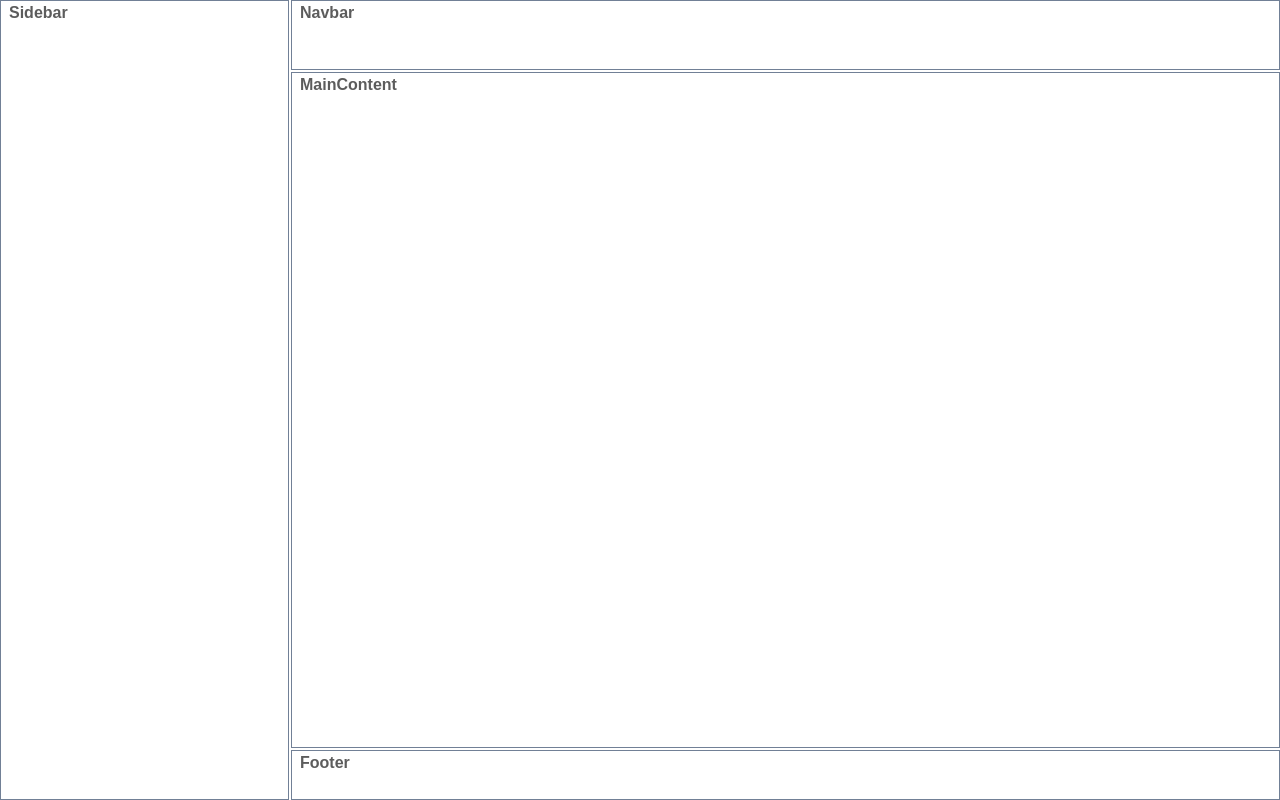
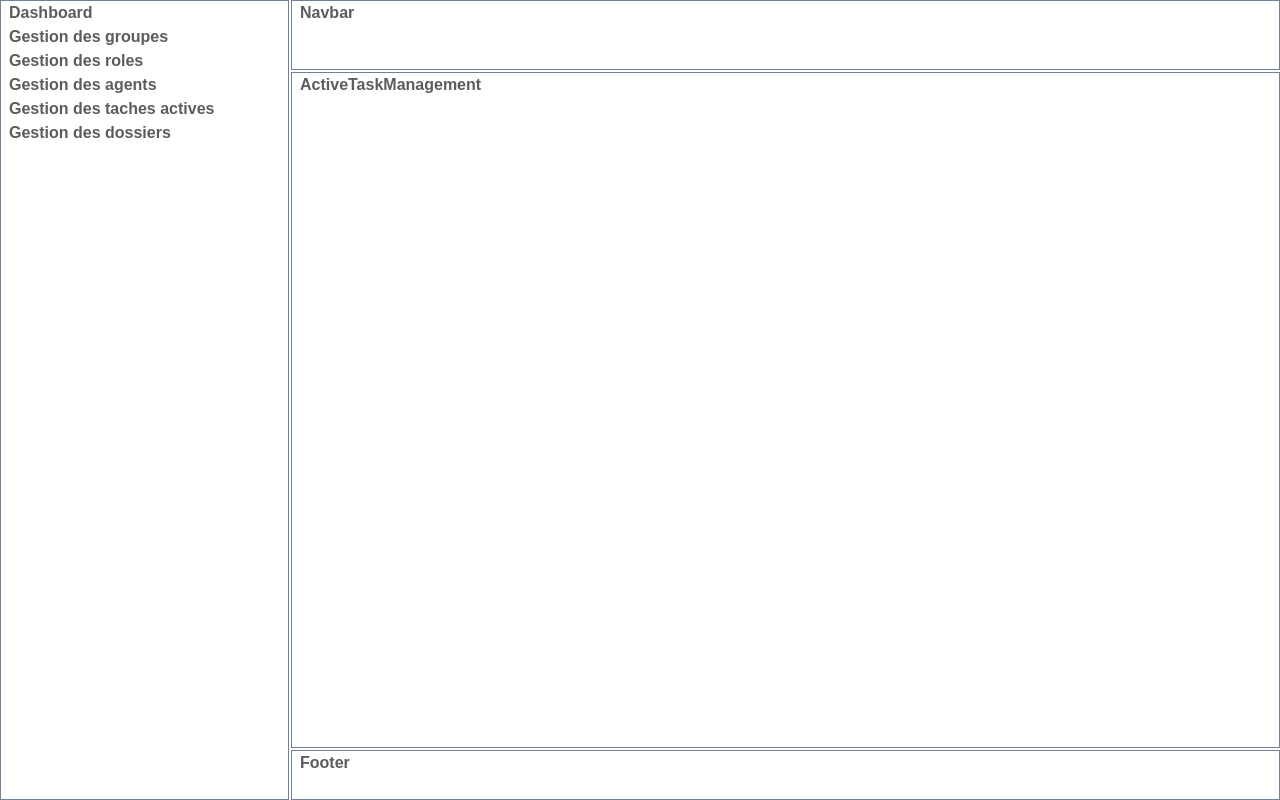
Before and after one commit to AfricaBank/front_end_officiel, a React (Vite) app: page /taches in a window 1280 px wide. Built offline with nearby package versions, Linux system fonts and the light colour scheme.

Commit message:
Création des pages de l'application ainsi que le systeme de routage

```diff
--- a/package.json
+++ b/package.json
@@ -15,7 +15,8 @@
     "@emotion/styled": "^11.11.0",
     "framer-motion": "^11.0.8",
     "react": "^18.2.0",
-    "react-dom": "^18.2.0"
+    "react-dom": "^18.2.0",
+    "react-router-dom": "^6.22.3"
   },
   "devDependencies": {
     "@types/react": "^18.2.56",
--- a/src/App.tsx
+++ b/src/App.tsx
@@ -1,4 +1,5 @@
 import { RootLayout } from "./layout/RootLayout";
+
 const App = () => {
   return (
     <>
--- /dev/null
+++ b/src/Components/SidebarMenu.tsx
@@ -0,0 +1,26 @@
+import { NavLink } from "react-router-dom";
+import { Box } from "@chakra-ui/react";
+export const SidebarMenu = () => {
+  return (
+    <>
+      <Box>
+        <NavLink to="/dashboard">Dashboard</NavLink>
+      </Box>
+      <Box>
+        <NavLink to="/groupes">Gestion des groupes </NavLink>
+      </Box>
+      <Box>
+        <NavLink to="/roles">Gestion des roles </NavLink>
+      </Box>
+      <Box>
+        <NavLink to="/agents">Gestion des agents </NavLink>{" "}
+      </Box>
+      <Box>
+        <NavLink to="/taches">Gestion des taches actives </NavLink>{" "}
+      </Box>
+      <Box>
+        <NavLink to="/dossiers">Gestion des dossiers </NavLink>
+      </Box>
+    </>
+  );
+};
--- a/src/layout/RootLayout.tsx
+++ b/src/layout/RootLayout.tsx
@@ -1,5 +1,6 @@
 import { Grid, GridItem } from "@chakra-ui/react";
-//import { icons } from "../customTheme/iconStyle";
+import { SidebarMenu } from "../Components/SidebarMenu";
+import { Outlet } from "react-router-dom";
 export const RootLayout = () => {
   return (
     <Grid
@@ -17,10 +18,10 @@ export const RootLayout = () => {
         Navbar
       </GridItem>
       <GridItem pl="2" border="1px" borderColor="gray.500" area={"nav"}>
-        Sidebar
+        <SidebarMenu />
       </GridItem>
       <GridItem pl="2" border="1px" borderColor="gray.500" area={"main"}>
-        MainContent
+        <Outlet />
       </GridItem>
       <GridItem pl="2" border="1px" borderColor="gray.500" area={"footer"}>
         Footer
--- a/src/main.tsx
+++ b/src/main.tsx
@@ -1,6 +1,5 @@
 import React from "react";
 import ReactDOM from "react-dom/client";
-import App from "./App.tsx";
 import { ChakraProvider, extendTheme } from "@chakra-ui/react";
 import { fonts } from "./customTheme/policeStyle.ts";
 import {
@@ -10,6 +9,14 @@ import {
 } from "./customTheme/customTypographie.ts";
 import { colors } from "./customTheme/colorTheme.ts";
 import { buttonTheme } from "./customTheme/buttonStyle.ts";
+import { createBrowserRouter, RouterProvider } from "react-router-dom";
+import { GroupManagement } from "./pages/GroupManagement.tsx";
+import { RoleManagement } from "./pages/RoleManagement.tsx";
+import { AgentManagement } from "./pages/AgentManagement.tsx";
+import { ActiveTaskManagement } from "./pages/ActiveTaskManagement.tsx";
+import { BankingAccountManagement } from "./pages/BankingAccountManagement.tsx";
+import App from "./App.tsx";
+import { Dashboard } from "./pages/Dashboard.tsx";
 
 const theme = extendTheme({
   fonts,
@@ -22,10 +29,43 @@ const theme = extendTheme({
   },
 });
 
+const router = createBrowserRouter([
+  {
+    path: "/",
+    element: <App />,
+    children: [
+      {
+        path: "dashboard",
+        element: <Dashboard />,
+      },
+      {
+        path: "groupes",
+        element: <GroupManagement />,
+      },
+      {
+        path: "roles",
+        element: <RoleManagement />,
+      },
+      {
+        path: "agents",
+        element: <AgentManagement />,
+      },
+      {
+        path: "taches",
+        element: <ActiveTaskManagement />,
+      },
+      {
+        path: "dossiers",
+        element: <BankingAccountManagement />,
+      },
+    ],
+  },
+]);
+
 ReactDOM.createRoot(document.getElementById("root")!).render(
   <React.StrictMode>
     <ChakraProvider theme={theme}>
-      <App />
+      <RouterProvider router={router} />
     </ChakraProvider>
   </React.StrictMode>
 );
--- /dev/null
+++ b/src/pages/ActiveTaskManagement.tsx
@@ -0,0 +1,3 @@
+export const ActiveTaskManagement = () => {
+  return <div>ActiveTaskManagement</div>;
+};
--- /dev/null
+++ b/src/pages/AgentManagement.tsx
@@ -0,0 +1,3 @@
+export const AgentManagement = () => {
+  return <div>AgentManagement</div>;
+};
--- /dev/null
+++ b/src/pages/BankingAccountManagement.tsx
@@ -0,0 +1,3 @@
+export const BankingAccountManagement = () => {
+  return <div>BankingAccountManagement</div>;
+};
--- /dev/null
+++ b/src/pages/Dashboard.tsx
@@ -0,0 +1,3 @@
+export const Dashboard = () => {
+  return <div>Dashboard</div>;
+};
--- /dev/null
+++ b/src/pages/GroupManagement.tsx
@@ -0,0 +1,3 @@
+export const GroupManagement = () => {
+  return <div>GroupManagement</div>;
+};
--- /dev/null
+++ b/src/pages/RoleManagement.tsx
@@ -0,0 +1,3 @@
+export const RoleManagement = () => {
+  return <div>RoleManagement</div>;
+};
```
Also changed, not shown: 1 other file (tests, documents, lock files or other folders).
